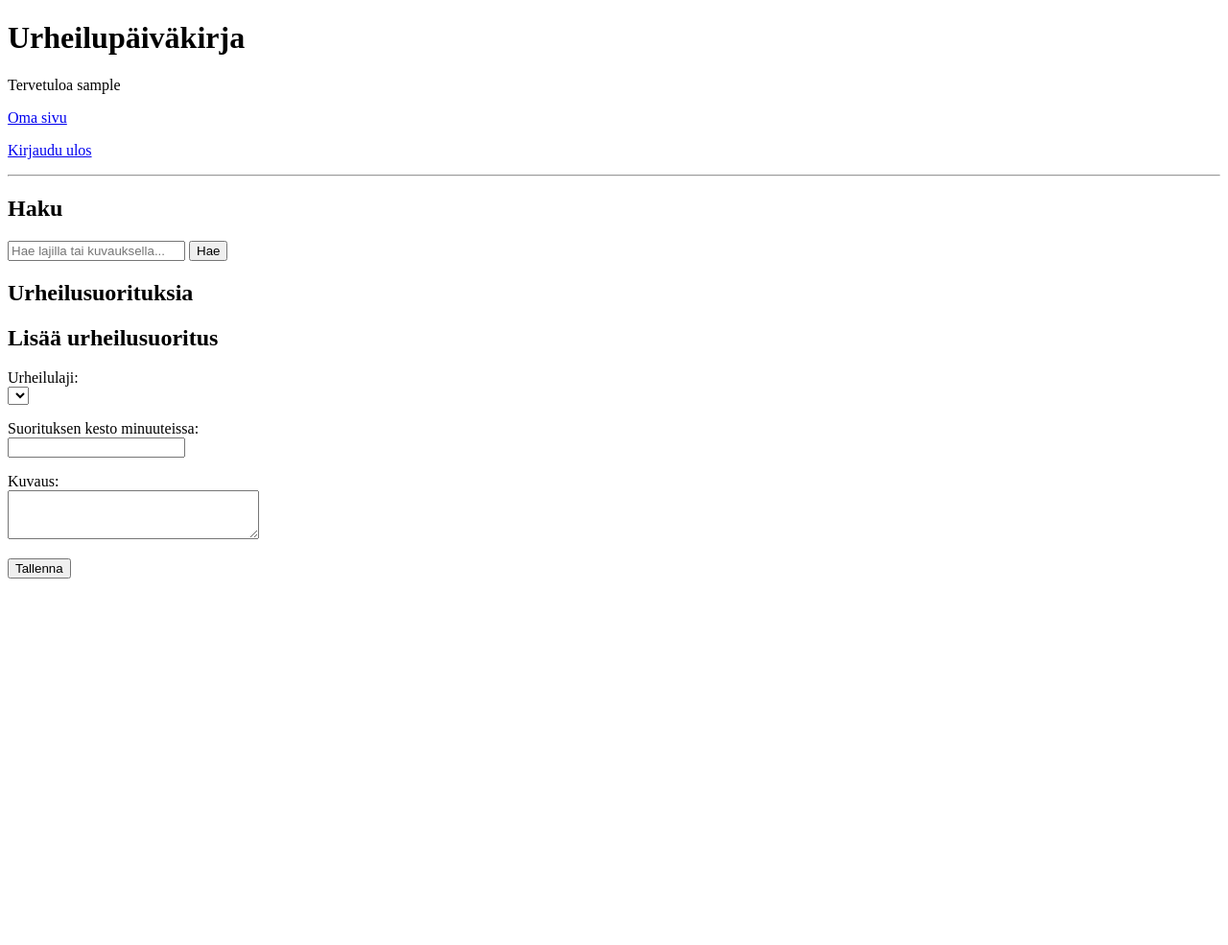
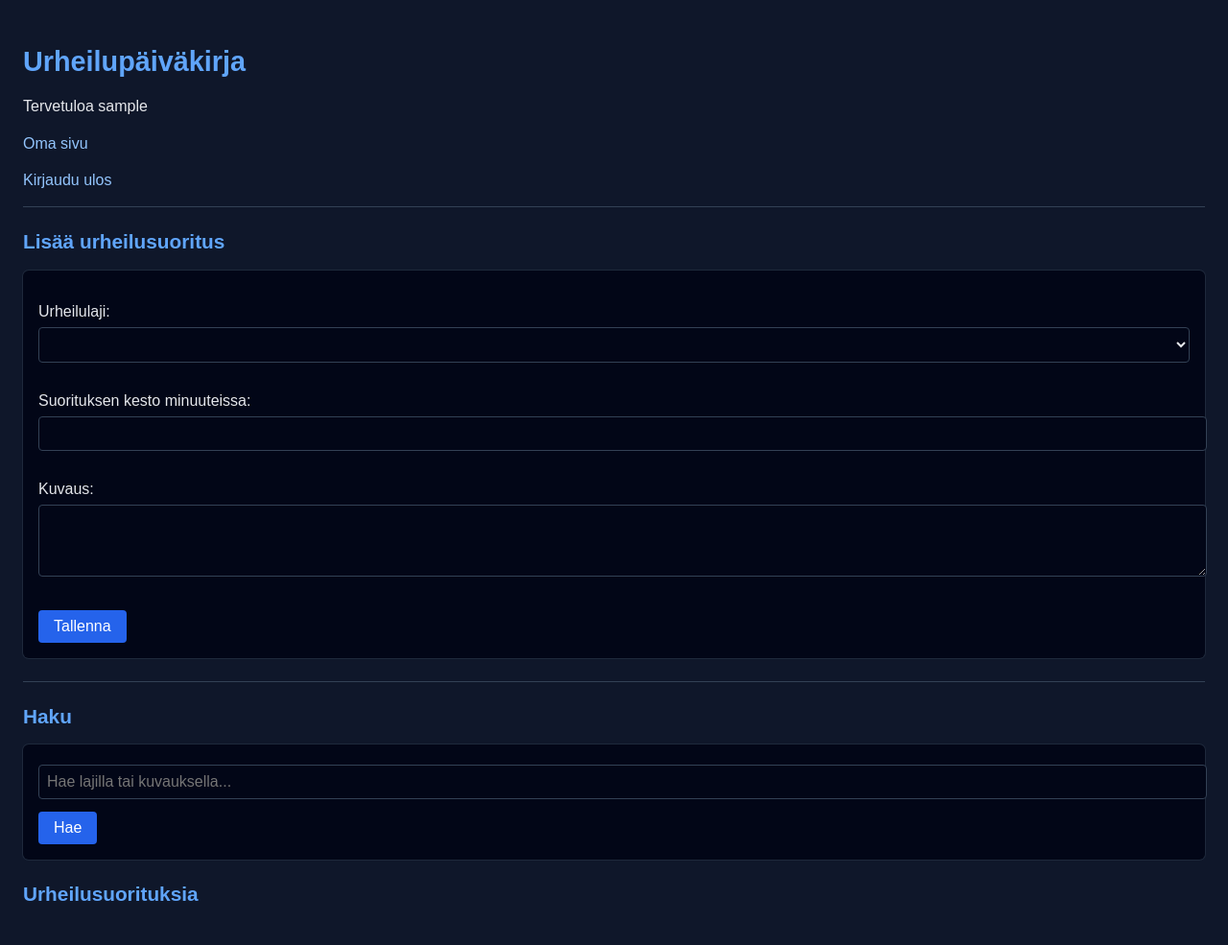
Before and after one commit to Munkkihovinen/urheilupaivakirja, a Flask app: page / in a window 1280 px wide. Shown: the whole page at 96% size. Before the commit the page ends 603 px from the top, so only its background shows below. Run offline with Flask 3, Linux system fonts and the light colour scheme; the visitor is signed in with stand-in values (Sample User, id 1); data comes from the database, SQL or seed files in the repository; data that the repository does not hold is empty.

Commit message:
add css styles

```diff
--- a/static/styles.css
+++ b/static/styles.css
@@ -1,12 +1,101 @@
+body {
+  font-family: Arial, Helvetica, sans-serif;
+  background-color: #0f172a;
+  color: #e5e7eb;
+  margin: 0;
+  padding: 1.5rem;
+}
+
+h1,
+h2 {
+  color: #60a5fa;
+  margin-top: 1.5rem;
+}
+
+h1 {
+  font-size: 1.8rem;
+}
+
+h2 {
+  font-size: 1.3rem;
+}
+
+/* links */
+a {
+  color: #93c5fd;
+  text-decoration: none;
+}
+
+/* forms */
+form {
+  background-color: #020617;
+  padding: 1rem;
+  border-radius: 6px;
+  box-shadow: 0 0 0 1px #1e293b;
+  margin-bottom: 1.5rem;
+}
+
+/* inputs */
+input[type="text"],
+input[type="password"],
+input[type="number"],
+textarea,
+select {
+  width: 100%;
+  padding: 0.5rem;
+  margin-top: 0.3rem;
+  margin-bottom: 0.8rem;
+  background-color: #020617;
+  color: #e5e7eb;
+  border: 1px solid #334155;
+  border-radius: 4px;
+  font-size: 1rem;
+}
+
+textarea {
+  resize: vertical;
+}
+
+/* buttons */
+input[type="submit"],
+button {
+  background-color: #2563eb;
+  color: #ffffff;
+  border: none;
+  padding: 0.5rem 1rem;
+  border-radius: 4px;
+  cursor: pointer;
+  font-size: 1rem;
+}
+
+input[type="submit"]:hover,
+button:hover {
+  background-color: #1d4ed8;
+}
+
+/* text */
+p {
+  line-height: 1.4;
+}
+
+hr {
+  border: none;
+  border-top: 1px solid #334155;
+  margin: 1rem 0;
+}
+
+/* flash messages */
 .success {
-  color: #0f5132;
-  background: #e6ffed;
-  padding: 8px;
+  background-color: #064e3b;
+  color: #d1fae5;
+  padding: 0.7rem;
   border-radius: 4px;
+  margin-bottom: 1rem;
 }
 .error {
-  color: #842029;
-  background: #ffe6e6;
-  padding: 8px;
+  background-color: #7f1d1d;
+  color: #fee2e2;
+  padding: 0.7rem;
   border-radius: 4px;
+  margin-bottom: 1rem;
 }
--- a/templates/index.html
+++ b/templates/index.html
@@ -1,5 +1,5 @@
-{% extends "base.html" %} {% block title %}Etusivu{% endblock %}{% block content
-%}
+{% extends "base.html" %} {% block title %}Etusivu{% endblock %}{% block
+content%}
 <h1>Urheilupäiväkirja</h1>
 {% if session.username %}
 <p>Tervetuloa {{ session.username }}</p>
@@ -8,13 +8,14 @@
   <a href="/logout">Kirjaudu ulos</a>
 </p>
 <hr />
+<h2>Lisää urheilusuoritus</h2>
+{% include "partials/activity_form.html" %}
+<hr />
 <h2>Haku</h2>
 {% include "partials/search_form.html" %}
 <h2>Urheilusuorituksia</h2>
 {% for activity in activities %} {% include "partials/activity_list_item.html"
-%} {% endfor %}
-<h2>Lisää urheilusuoritus</h2>
-{% include "partials/activity_form.html" %} {% else %}
+%} {% endfor %} {% else %}
 <p>Luo tunnus, jos olet uusi käyttäjä.</p>
 <a href="/register">Luo tunnus</a>
 <p>Kirjaudu sisään, jos sinulla on jo tunnus.</p>
```
